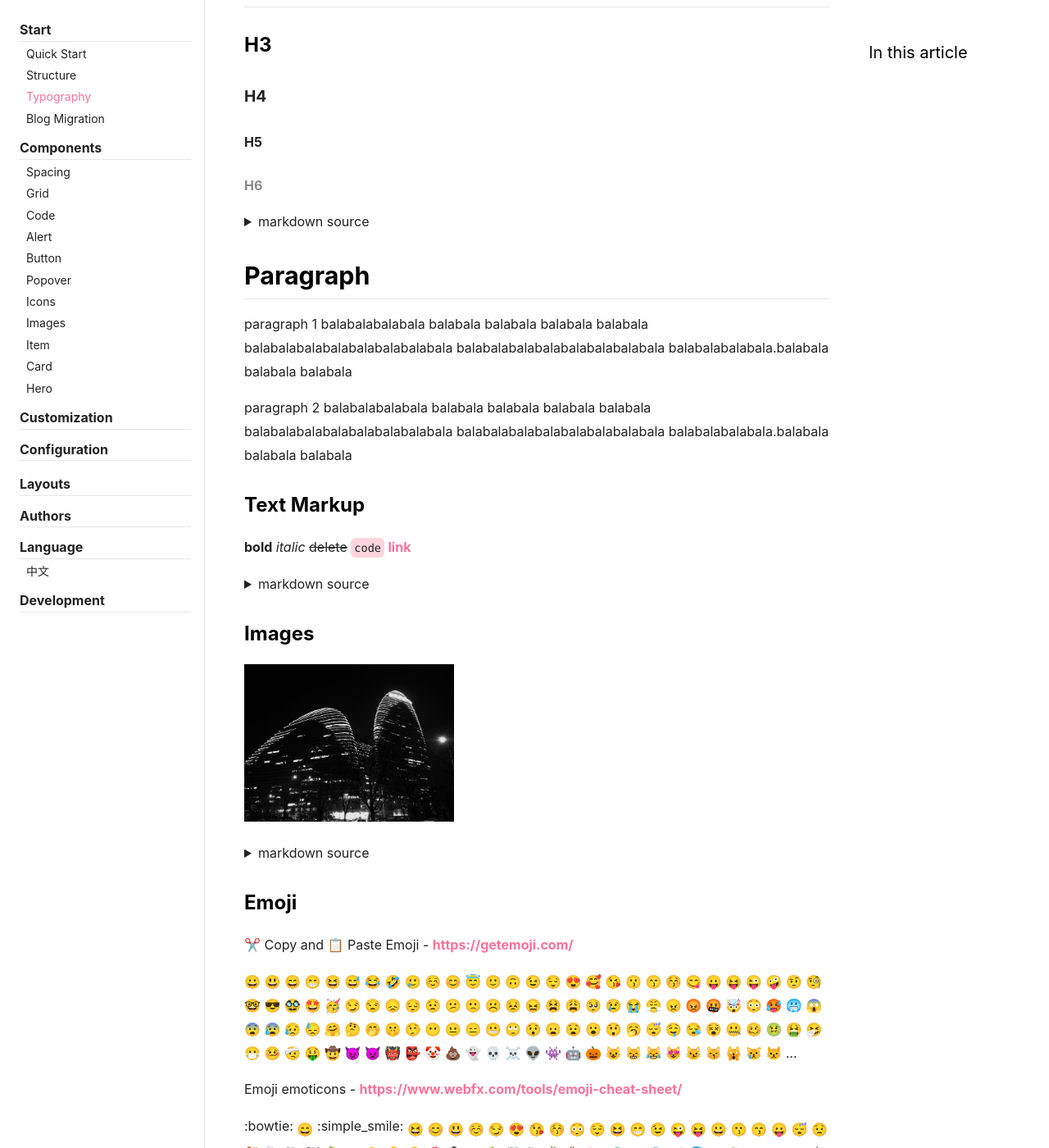
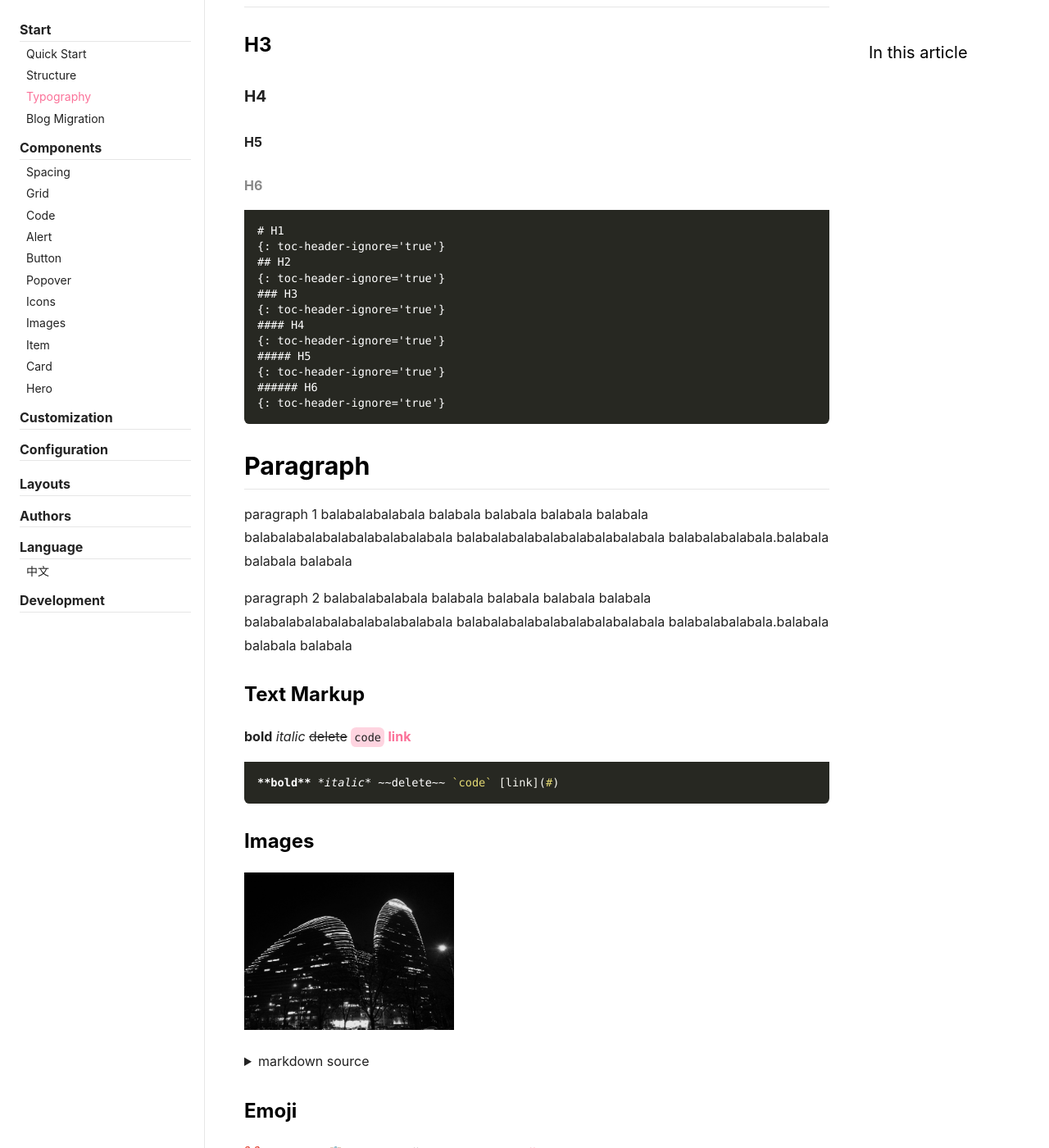
Before and after one commit to LawssssCat/jekyll-docs, a Jekyll site: the page built from _docs/en/1.3-typography.md, in a window 1280 px wide and 1400 px high, scrolled down 746 px. Shown: the whole window at 82% size. Built offline with Jekyll 4.4.1, drawn with Linux system fonts in a browser that asks for light colours; emoji names are drawn with the system emoji font; comment, search, counter and statistics services are not loaded; some of the changed text lies outside the part shown.

Commit message:
docs(typography): improvement md

````diff
--- a/_docs/en/1.3-typography.md
+++ b/_docs/en/1.3-typography.md
@@ -18,9 +18,12 @@ Most of the typography here is based on markdown rendering of Jekyll and [Kramdo
 The following is the basic typography of this site. Please see [here]({{ _docs_components_url }}) for more style infomation.
 {:.info}
 
+<!-- ============================== -->
 {%- assign _code_summary = "markdown source" -%}
+<!-- ============================== -->
 
-{% capture _markdown %}
+<!-- ============================== -->
+{%- capture _markdown -%}
 # H1
 {: toc-header-ignore='true'}
 ## H2
@@ -33,14 +36,14 @@ The following is the basic typography of this site. Please see [here]({{ _docs_c
 {: toc-header-ignore='true'}
 ###### H6
 {: toc-header-ignore='true'}
-{% endcapture %}
+{%- endcapture -%}
+<!-- ============================== -->
+
 {{ _markdown }}
-{%- capture _code -%}
-{%- highlight markdown -%}
+
+```markdown
 {{ _markdown }}
-{%- endhighlight -%}
-{%- endcapture -%}
-{%- include article/generate-details.html summary=_code_summary code=_code -%}
+```
 
 ## Paragraph
 
@@ -52,16 +55,17 @@ balabalabalabala balabala balabala balabala balabala balabalabalabalabalabalabal
 
 ### Text Markup
 
-{% capture _markdown %}
+<!-- ============================== -->
+{%- capture _markdown -%}
 **bold** *italic* ~~delete~~ `code` [link](#)
-{% endcapture %}
+{%- endcapture -%}
+<!-- ============================== -->
+
 {{ _markdown }}
-{%- capture _code -%}
-{%- highlight markdown -%}
+
+```markdown
 {{ _markdown }}
-{%- endhighlight -%}
-{%- endcapture -%}
-{%- include article/generate-details.html summary=_code_summary code=_code -%}
+```
 
 ### Images
 
@@ -128,31 +132,33 @@ You can see footnotes at the end of article.
 
 ### Abbreviations
 
-{% capture _markdown %}
+<!-- ================================================ -->
+{%- capture _markdown -%}
 Markdown converts text to HTML.
 
 *[HTML]: HyperText Markup Language
-{% endcapture %}
+{%- endcapture -%}
+<!-- ================================================ -->
+
 {{ _markdown }}
-{%- capture _code -%}
-{% highlight markdown %}
+
+```markdown
 {{ _markdown }}
-{% endhighlight %}
-{%- endcapture -%}
-{%- include article/generate-details.html summary=_code_summary code=_code -%}
+```
 
 ## Horizontal rule
 
-{% capture _markdown %}
+<!-- ================================================ -->
+{%- capture _markdown -%}
 ---
-{% endcapture %}
+{%- endcapture -%}
+<!-- ================================================ -->
+
 {{ _markdown }}
-{%- capture _code -%}
-{%- highlight markdown -%}
+
+```markdown
 {{ _markdown }}
-{%- endhighlight -%}
-{%- endcapture -%}
-{%- include article/generate-details.html summary=_code_summary code=_code -%}
+```
 
 ## code
 
````
